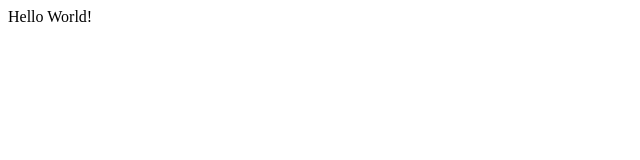
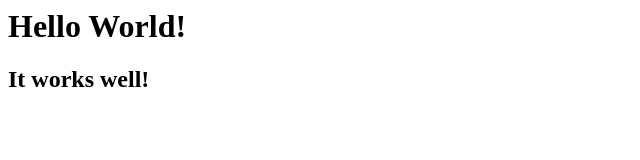
Before and after one commit to kube/OnlineTest, a website: page client/index.html in a window 1280 px wide. Shown: the whole page, without its empty margins (0-640 px from the left). Drawn offline with Linux system fonts and the light colour scheme.

Commit message:
Update HTML

```diff
--- a/client/index.html
+++ b/client/index.html
@@ -1,9 +1,12 @@
 <html>
-  <head>
-    <title>Hello World!</title>
-  </head>
 
-  <body>
-    Hello World!
-  </body>
+<head>
+  <title>Hello World!</title>
+</head>
+
+<body>
+  <h1>Hello World!</h1>
+  <h2>It works well!</h2>
+</body>
+
 </html>
```
